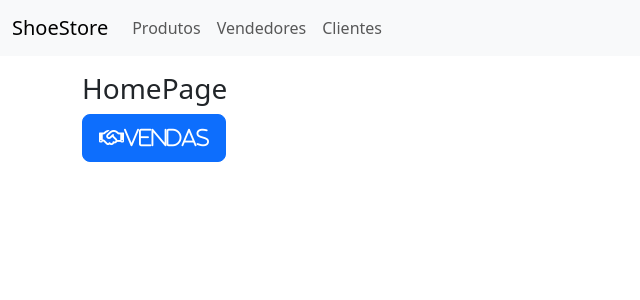
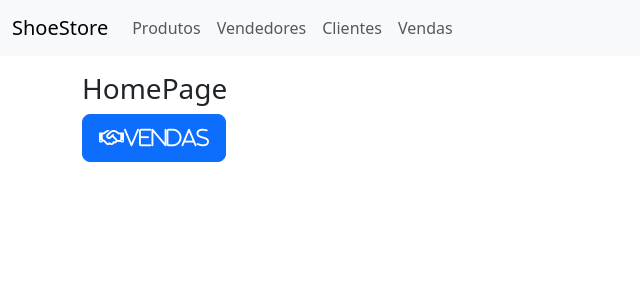
Before and after one commit to Gebrel07/App-registro-de-vendas, a Django app: page / in a window 1280 px wide. Shown: the top 300 px of the page, without its empty margins (0-640 px from the left). Run offline with Django 5.2, Linux system fonts and the light colour scheme.

Commit message:
adicionado navlink para Vendas

```diff
--- a/loja/vendas/templates/vendas/partials/navbar.html
+++ b/loja/vendas/templates/vendas/partials/navbar.html
@@ -13,6 +13,9 @@
         <li class="nav-item">
           <a class="nav-link" href="{% url 'listar_clientes' %}">Clientes</a>
         </li>
+        <li class="nav-item">
+          <a class="nav-link" href="{% url 'page_vendas' %}">Vendas</a>
+        </li>
       </ul>
     </div>
   </div>
```
